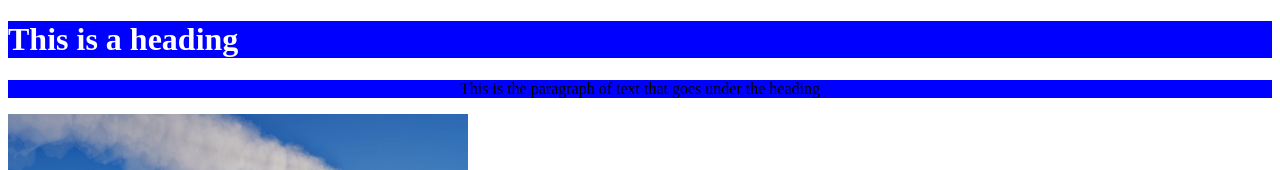
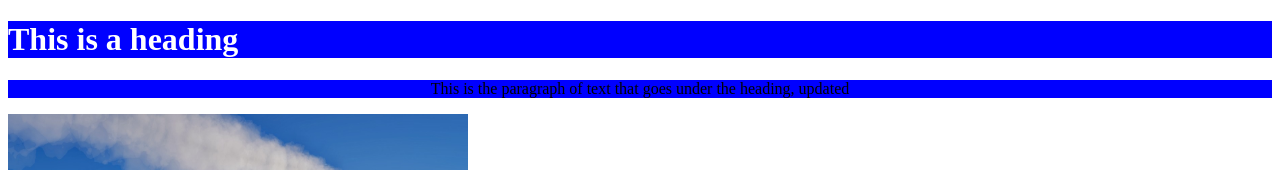
Before and after one commit to James-Denton/hope, a plain HTML site: page index.html in a window 1280 px wide. Shown: the top 170 px of the page. Drawn offline with Linux system fonts and the light colour scheme.

Commit message:
Update index.html

```diff
--- a/index.html
+++ b/index.html
@@ -6,7 +6,7 @@
   </head>
   <body>
     <h1 class"titles">This is a heading</h1>
-    <p class="information">This is the paragraph of text that goes under the heading<p>
+    <p class="information">This is the paragraph of text that goes under the heading, updated<p>
     <img class="pictures" src="F5 Tiger.jpg" alt="F-15 tiger" width="460" height="345">
   </body>
 </html>
```
